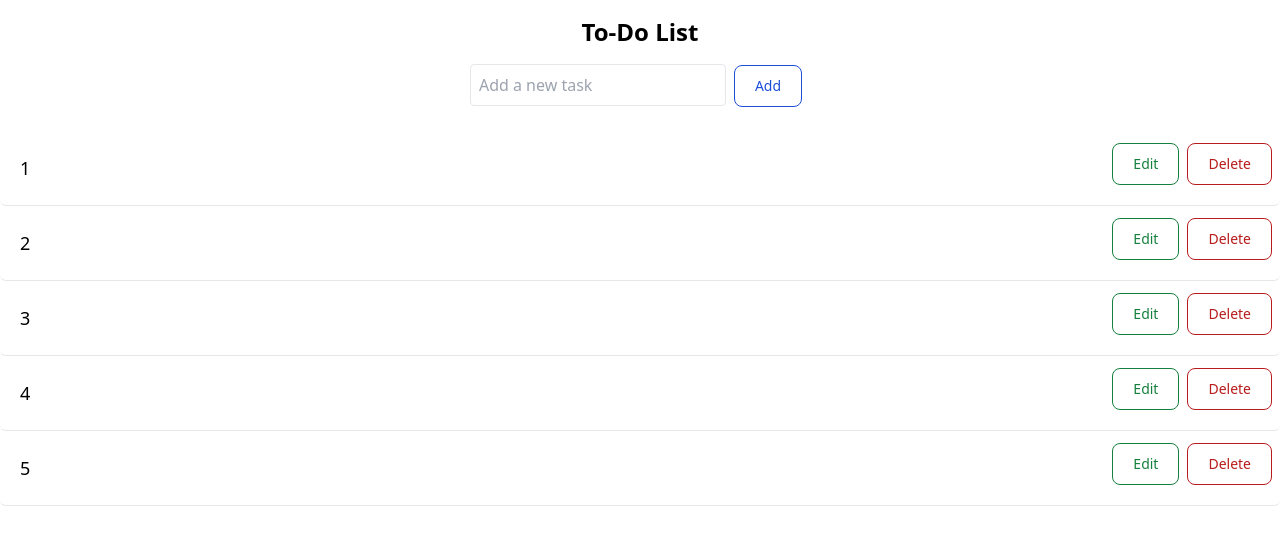
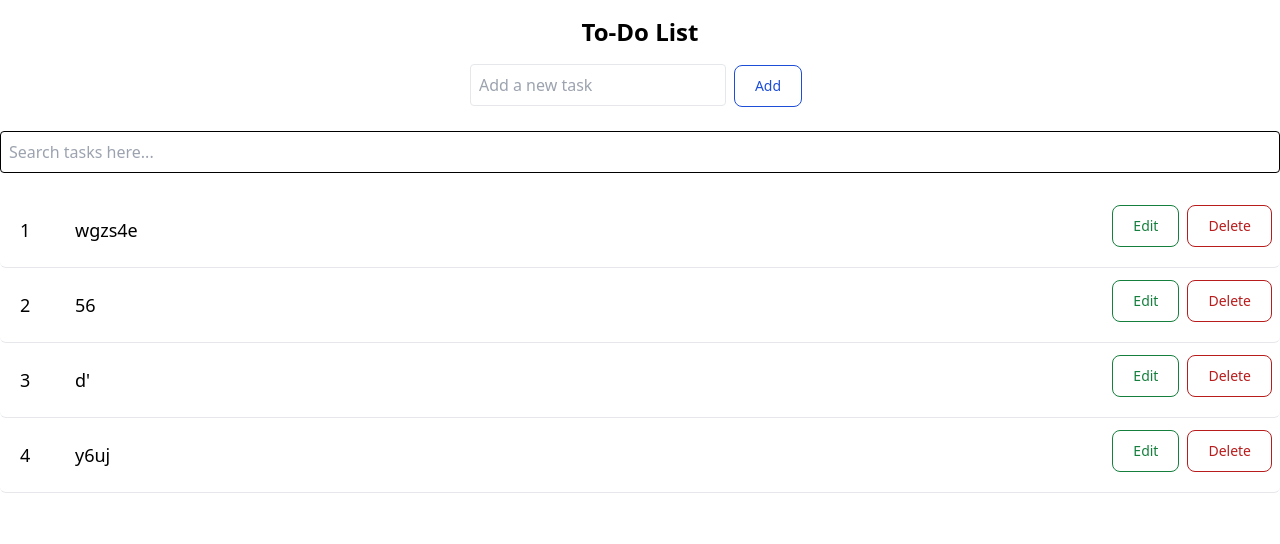
Before and after one commit to mihirbhalani007/TODO_LIST_REACT, a React (Create React App) app: page / in a window 1280 px wide. Shown: the top 544 px of the page. Built offline with nearby package versions, Linux system fonts and the light colour scheme; data requests are answered from the project's data file.

Commit message:
added serial numbers for taks

```diff
--- a/db.json
+++ b/db.json
@@ -1,25 +1,20 @@
 {
   "tasks": [
     {
-      "id": "4841",
-      "task": "1"
+      "id": "fdb7",
+      "task": "wgzs4e"
     },
     {
-      "id": "00d1",
-      "task": "2"
+      "id": "c35b",
+      "task": "56"
     },
     {
-      "id": "2b7e",
-      "task": "3"
+      "id": "1e6f",
+      "task": "d'"
     },
     {
-
-      "id": "7084",
-      "task": "4"
-    },
-    {
-      "id": "4ef3",
-      "task": "5"
+      "id": "896d",
+      "task": "y6uj"
     }
   ]
 }
--- a/src/App.js
+++ b/src/App.js
@@ -2,6 +2,7 @@ import React, { useEffect, useState } from "react";
 import TaskForm from "./components/TaskForm";
 import TaskList from "./components/TaskList";
 import axios from "axios";
+import SearchTask from "./components/SearchTask";
 
 const App = () => {
   const [tasks, setTasks] = useState([]);
@@ -63,6 +64,7 @@ const App = () => {
     <div className="container mx-auto mt-4">
       <h1 className="text-2xl font-bold mb-4 text-center">To-Do List</h1>
       <TaskForm onAddTask={addTask} />
+      <SearchTask/>
       <TaskList
         tasks={tasks}
         onDeleteTask={deleteTask}
--- /dev/null
+++ b/src/components/SearchTask.js
@@ -0,0 +1,15 @@
+import React from 'react'
+
+function SearchTask() {
+  return (
+    <div>
+      <input
+        type="text"
+        placeholder="Search tasks here..."
+        className="border border-black rounded p-2 mr-2 w-full focus:outline-none focus:border-blue-500 mb-5"
+      />
+    </div>
+  );
+}
+
+export default SearchTask;
--- a/src/components/Task.js
+++ b/src/components/Task.js
@@ -1,15 +1,29 @@
-import React, { useState } from "react";
+import React, { useEffect, useState } from "react";
 
-const Task = ({ task, onDeleteTask, onUpdateTask }) => {
+const Task = ({
+  task,
+  onDeleteTask,
+  onUpdateTask,
+  isEditing,
+  setEditingIndex,
+  clearEditing,
+  serialNumber
+}) => {
   const [editing, setEditing] = useState(false);
   const [editedTask, setEditedTask] = useState(task);
 
+  useEffect(() => {
+    setEditing(isEditing);
+  }, [isEditing]);
+
   const handleEdit = () => {
-    setEditing(true);
+    // setEditing(true);
+    setEditingIndex();
   };
 
   const handleSave = () => {
-    setEditing(false);
+    // setEditing(false);
+    clearEditing();
     onUpdateTask(editedTask);
   };
 
@@ -30,7 +44,10 @@ const Task = ({ task, onDeleteTask, onUpdateTask }) => {
           className="focus:outline-none focus:bg-gray-100 rounded mx-5 w-60 text-blue-500"
         />
       ) : (
-        <span className="text-lg mx-5">{task.task}</span>
+        <div>
+          <span className="text-lg mx-5">{serialNumber} </span>
+          <span className="text-lg mx-5">{task.task}</span>
+        </div>
       )}
       <div>
         {editing ? (
--- a/src/components/TaskList.js
+++ b/src/components/TaskList.js
@@ -1,12 +1,18 @@
-import React from "react";
+import React, { useState } from "react";
 import Task from "./Task";
 
 const TaskList = ({ tasks, onDeleteTask, onUpdateTask }) => {
+  const [editingTndex, setEditingIndex] = useState(null);
+
   const handleUpdateTask = (taskIndex, updatedTask) => {
     const updatedTasks = [...tasks];
     updatedTasks[taskIndex] = updatedTask;
     onUpdateTask(updatedTask, updatedTasks[taskIndex].id);
+    setEditingIndex(null);
   };
+  const handleSetEditingIndex = (index) => {
+    setEditingIndex(index);
+  }
 
   return (
     <div>
@@ -16,6 +22,10 @@ const TaskList = ({ tasks, onDeleteTask, onUpdateTask }) => {
           task={task}
           onDeleteTask={() => onDeleteTask(task.id)}
           onUpdateTask={(updatedTask) => handleUpdateTask(index, updatedTask)}
+          isEditing={editingTndex === index}
+          setEditingIndex={() => handleSetEditingIndex(index)}
+          clearEditing={() => setEditingIndex(null)}
+          serialNumber={index + 1}
         />
       ))}
     </div>
```
